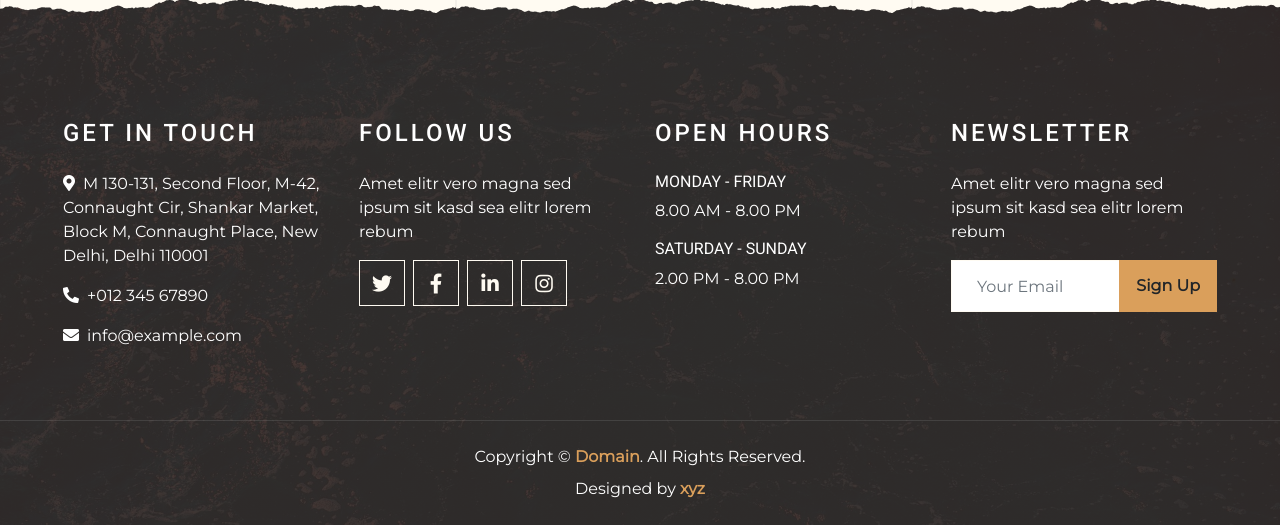
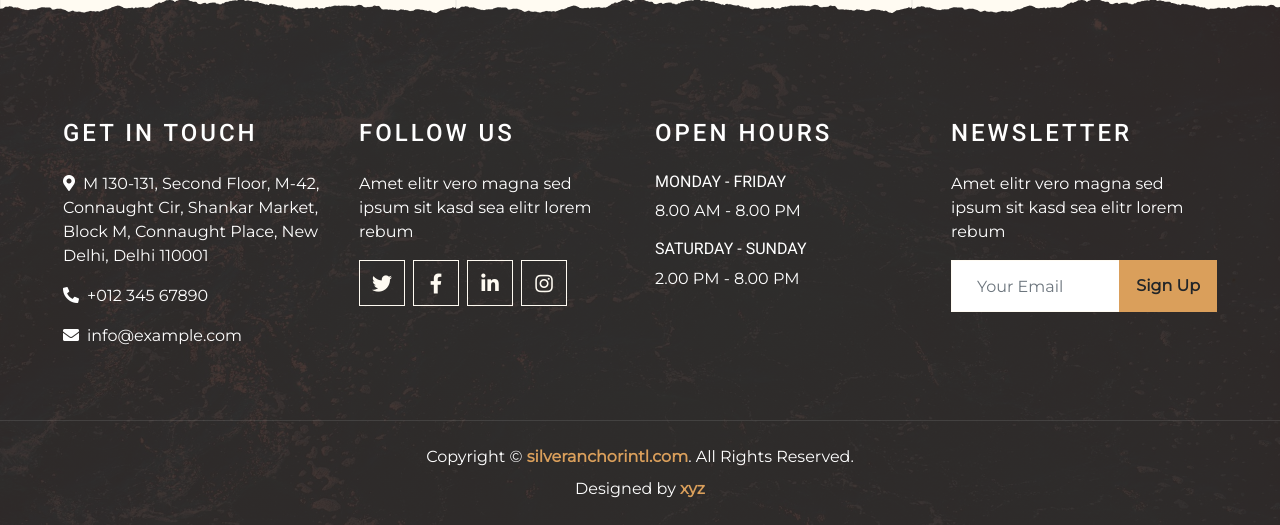
Before and after one commit to gyanchandra1996/seafood, a PHP site: page /index.php in a window 1280 px wide. Shown: the part 2733-3258 px from the top of the page. Run offline with PHP 8.4, Linux system fonts and the light colour scheme; some libraries are stand-ins or nearby versions.

Commit message:
add copyright text

```diff
--- a/layout/footer.php
+++ b/layout/footer.php
@@ -40,7 +40,7 @@
             </div>
         </div>
         <div class="container-fluid text-center text-white border-top mt-4 py-4 px-sm-3 px-md-5" style="border-color: rgba(256, 256, 256, .1) !important;">
-            <p class="mb-2 text-white">Copyright &copy; <a class="font-weight-bold" href="#">Domain</a>. All Rights Reserved.</a></p>
+            <p class="mb-2 text-white">Copyright &copy; <a class="font-weight-bold" href="#">silveranchorintl.com</a>. All Rights Reserved.</a></p>
             <p class="m-0 text-white">Designed by <a class="font-weight-bold" href="">xyz</a></p>
         </div>
     </div>
```
